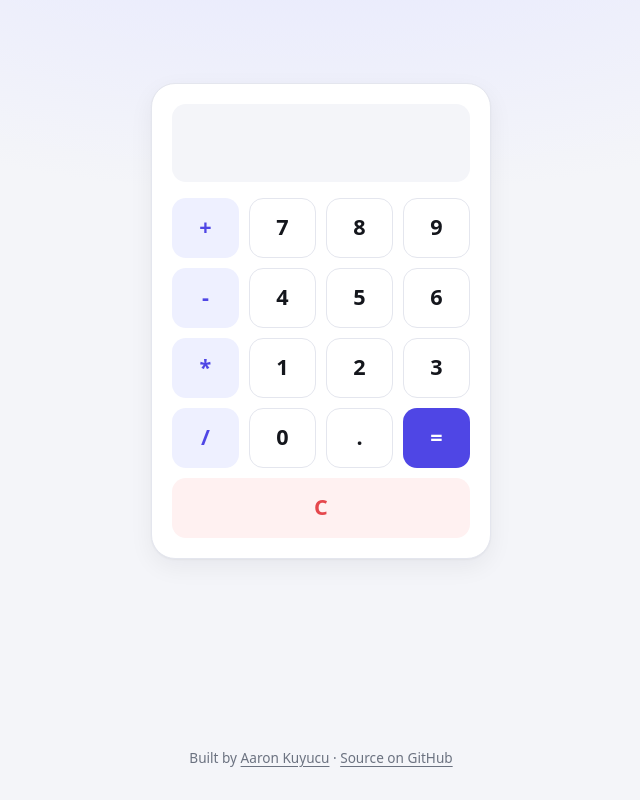
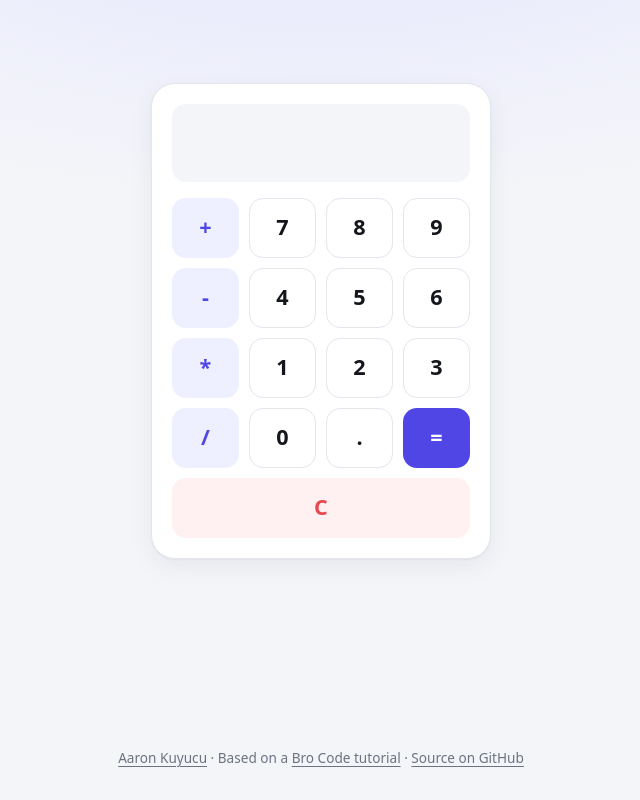
Before and after one commit to aaronkuy/calculator, a plain HTML site: page index.html in a window 1280 px wide. Shown: the whole page, without its empty margins (319-959 px from the left). Drawn offline with Linux system fonts and the light colour scheme.

Commit message:
docs: credit the tutorial the calculator started from (#4)
The keypad markup and the display logic follow Bro Code's
"Build this JS calculator in 15 minutes!". Name it in the README
and in the page footer, and drop "Built by" from the footer.

```diff
--- a/index.html
+++ b/index.html
@@ -37,7 +37,7 @@
     </div>
 </div>
 <footer class="footer">
-    Built by <a href="https://github.com/aaronkuy">Aaron Kuyucu</a> · <a href="https://github.com/aaronkuy/calculator">Source on GitHub</a>
+    <a href="https://github.com/aaronkuy">Aaron Kuyucu</a> · Based on a <a href="https://www.youtube.com/watch?v=I5kj-YsmWjM">Bro Code tutorial</a> · <a href="https://github.com/aaronkuy/calculator">Source on GitHub</a>
 </footer>
 <script src="index.js"></script>
 
```
Also changed, not shown: 1 other file.
